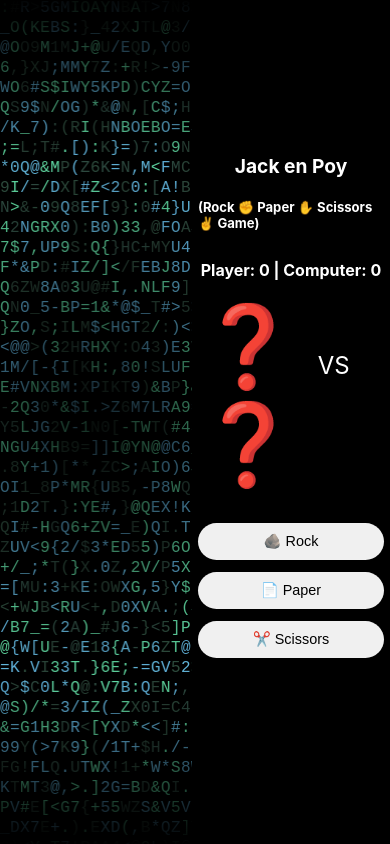
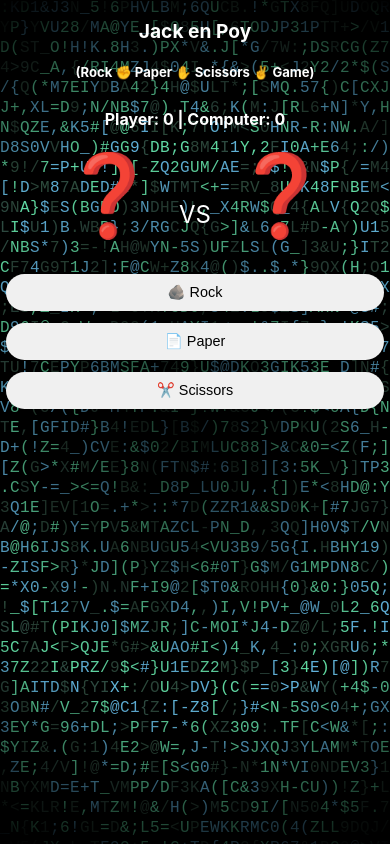
Before and after one commit to Vaan236/rock-paper-scissors-game, a React (Create React App) app: page / in a window 390 px wide. Built offline with nearby package versions, Linux system fonts and the light colour scheme.

Commit message:
adjust 5

```diff
--- a/src/App.css
+++ b/src/App.css
@@ -130,8 +130,6 @@ h1 {
     padding: 12px;
     min-height: unset;
     height: auto;
-    width: 100vw;
-    position: static;
     box-sizing: border-box;
   }
   .game-button {
```
Also changed, not shown: package.json (+8 -2 lines), 1 other file (tests, documents, lock files or other folders).
